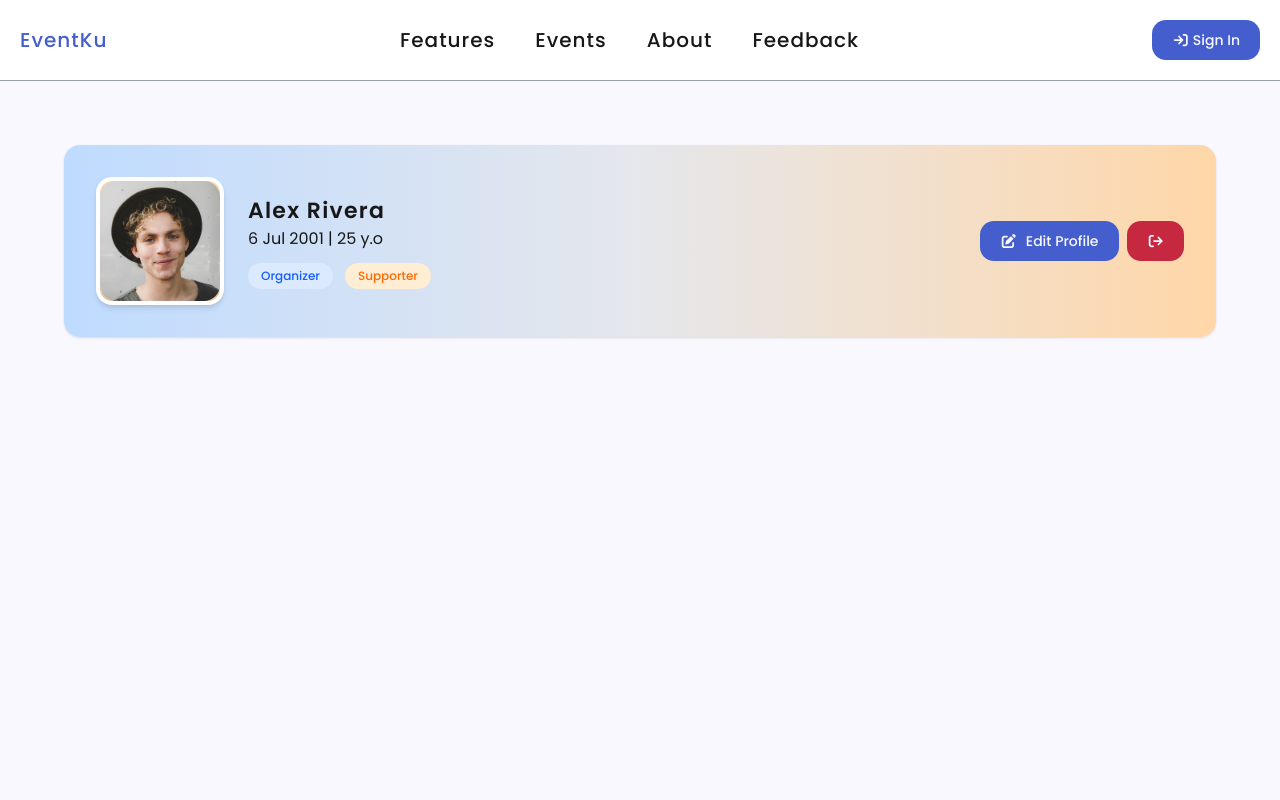
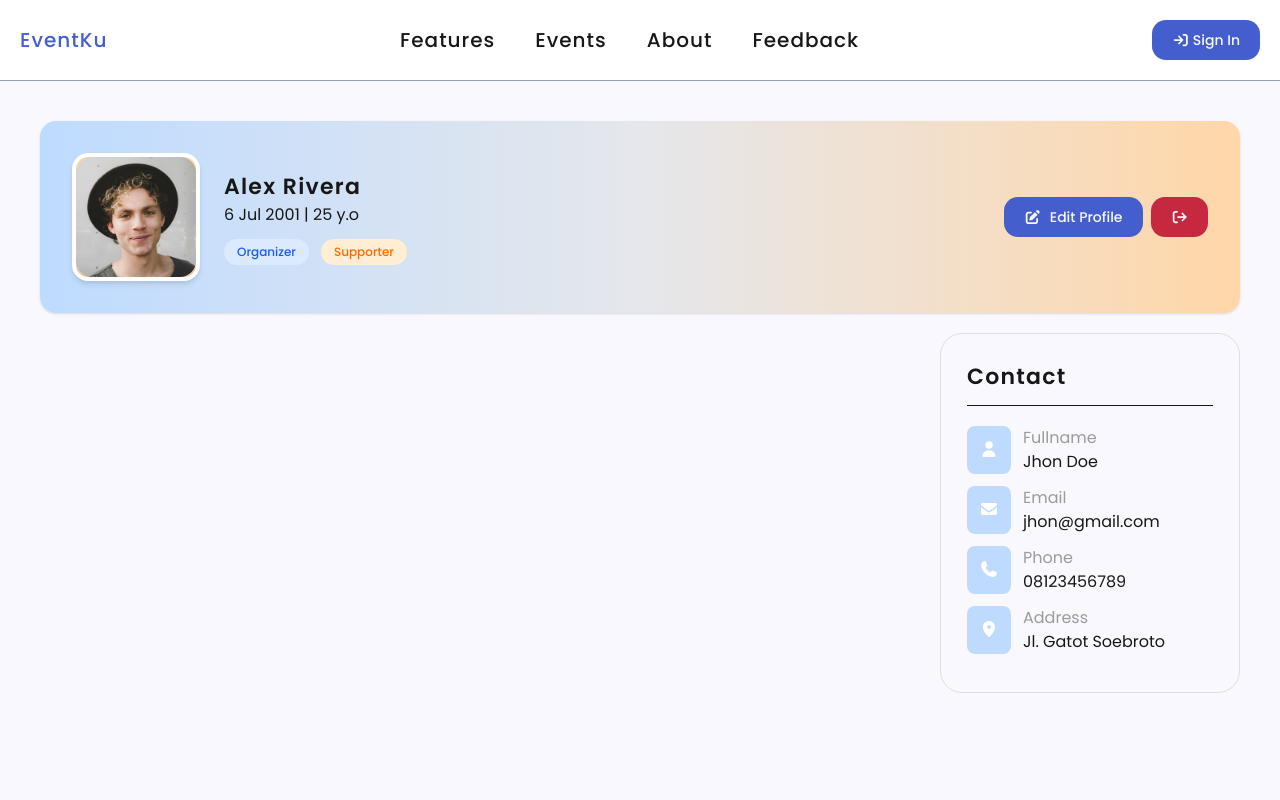
Before and after one commit to FlazeFy/MinPro-Event_Management_Platform-FE, a Next.js app: page /profile in a window 1280 px wide. Shown: the top 800 px of the page. Built offline with nearby package versions, Linux system fonts and the light colour scheme.

Commit message:
feat(profile) : add user's profile contact UI

```diff
--- a/src/app/globals.css
+++ b/src/app/globals.css
@@ -5,6 +5,8 @@
   --foreground: #171717;
 
   --white: #fff;
+  --grey: #dbdee4;
+  --darkGrey: #9b9b9b;
   --primary: #445ece;
   --primaryShadow: #00359c;
 
@@ -98,6 +100,9 @@ h4 {
   font-weight: 500;
   letter-spacing: 1px;
 }
+label {
+  color: var(--darkGrey);
+}
 
 .bg-secondary{
   background: var(--secondary);
@@ -122,3 +127,9 @@ p[data-slot="form-message"] {
 footer {
   background: var(--white);
 }
+
+.box-bordered {
+  padding: var(--spaceLG);
+  border: 1.5px solid var(--grey);
+  border-radius: var(--roundedLG);
+}
--- a/src/app/profile/page.tsx
+++ b/src/app/profile/page.tsx
@@ -1,9 +1,18 @@
+import OrganismsUserProfileContactBox from "@/components/organisms/user_profile_contact_box.organism";
 import OrganismsUserProfileHeaderBox from "@/components/organisms/user_profile_header_box.organism";
 
 export default function ProfilePage() {
     return (
         <div className="flex flex-col min-h-[100vh] p-5 lg:p-10">
             <OrganismsUserProfileHeaderBox/>
+            <div className="flex flex-wrap mt-5">
+                <div className="w-full md:w-8/12 lg:w-9/12">
+
+                </div>
+                <div className="w-full md:w-4/12 lg:w-3/12">
+                    <OrganismsUserProfileContactBox/>
+                </div>
+            </div>
         </div>
     )
 }
--- a/src/components/atoms/text.atom.tsx
+++ b/src/components/atoms/text.atom.tsx
@@ -21,6 +21,8 @@ const AtomText: React.FC<AtomText> = ({ type, text, extraClass }) => {
         return <p className={`italic text-secondary ${extraClass}`} style={{fontSize:"var(--textSM)"}} dangerouslySetInnerHTML={{ __html: text }}/>
     } else if (type === 'sub-content') {
         return <p className={`sub-content ${extraClass || ''}`}>{text}</p>
+    } else if (type === 'label') {
+        return <label className={extraClass}>{text}</label>
     } else {
         return <></>
     }
--- /dev/null
+++ b/src/components/molecules/identity_box.molecule.tsx
@@ -0,0 +1,27 @@
+'use client'
+import React from 'react'
+import AtomText from '../atoms/text.atom'
+import { FontAwesomeIcon } from '@fortawesome/react-fontawesome'
+import { faUser } from '@fortawesome/free-solid-svg-icons'
+
+interface MoleculeIdentityBoxProps {
+    label: string
+    value: string
+    icon: any
+}
+
+const MoleculeIdentityBox: React.FC<MoleculeIdentityBoxProps> = ({ label, value, icon }) => {
+    return (
+        <div className='flex gap-3 mb-3'>
+            <div className='bg-blue-200 rounded-lg text-white p-3'>
+                <FontAwesomeIcon icon={icon}/>
+            </div>
+            <div>
+                <AtomText type='label' text={label}/>
+                <AtomText type='content' text={value}/>
+            </div>
+        </div>
+    )
+}
+
+export default MoleculeIdentityBox
--- /dev/null
+++ b/src/components/organisms/user_profile_contact_box.organism.tsx
@@ -0,0 +1,22 @@
+import * as React from 'react'
+import AtomText from '../atoms/text.atom'
+import AtomDivider from '../atoms/divider.atom';
+import { faEnvelope, faLocationDot, faPhone, faUser } from '@fortawesome/free-solid-svg-icons';
+import MoleculeIdentityBox from '../molecules/identity_box.molecule';
+
+interface IOrganismsUserProfileContactBoxProps {}
+
+const OrganismsUserProfileContactBox: React.FunctionComponent<IOrganismsUserProfileContactBoxProps> = () => {
+    return (
+        <div className="box-bordered">
+            <AtomText type='sub-title-small' text='Contact'/>
+            <AtomDivider/>
+            <MoleculeIdentityBox icon={faUser} label='Fullname' value='Jhon Doe'/>
+            <MoleculeIdentityBox icon={faEnvelope} label='Email' value='jhon@gmail.com'/>
+            <MoleculeIdentityBox icon={faPhone} label='Phone' value='08123456789'/>
+            <MoleculeIdentityBox icon={faLocationDot} label='Address' value='Jl. Gatot Soebroto'/>
+        </div>
+    )
+}
+
+export default OrganismsUserProfileContactBox;
--- a/src/components/organisms/user_profile_header_box.organism.tsx
+++ b/src/components/organisms/user_profile_header_box.organism.tsx
@@ -10,8 +10,7 @@ interface IOrganismsUserProfileHeaderBoxProps {}
 
 const OrganismsUserProfileHeaderBox: React.FunctionComponent<IOrganismsUserProfileHeaderBoxProps> = () => {
     return (
-        <div className="w-full p-6">
-            <div className="relative rounded-2xl bg-gradient-to-r from-blue-200 via-gray-200 to-orange-200 p-8 shadow-sm">
+        <div className="w-full relative rounded-2xl bg-gradient-to-r from-blue-200 via-gray-200 to-orange-200 p-8 shadow-sm">
             <div className="flex items-center justify-between">
                 <div className="flex items-center gap-6">
                     <div className="relative">
@@ -34,7 +33,6 @@ const OrganismsUserProfileHeaderBox: React.FunctionComponent<IOrganismsUserProfi
                 </div>
             </div>
         </div>
-        </div>
     )
 }
 
```
Also changed, not shown: src/components/atoms/divider.atom.tsx (added, +7 -0 lines). Lines whose indentation alone changed are shown as unchanged.
